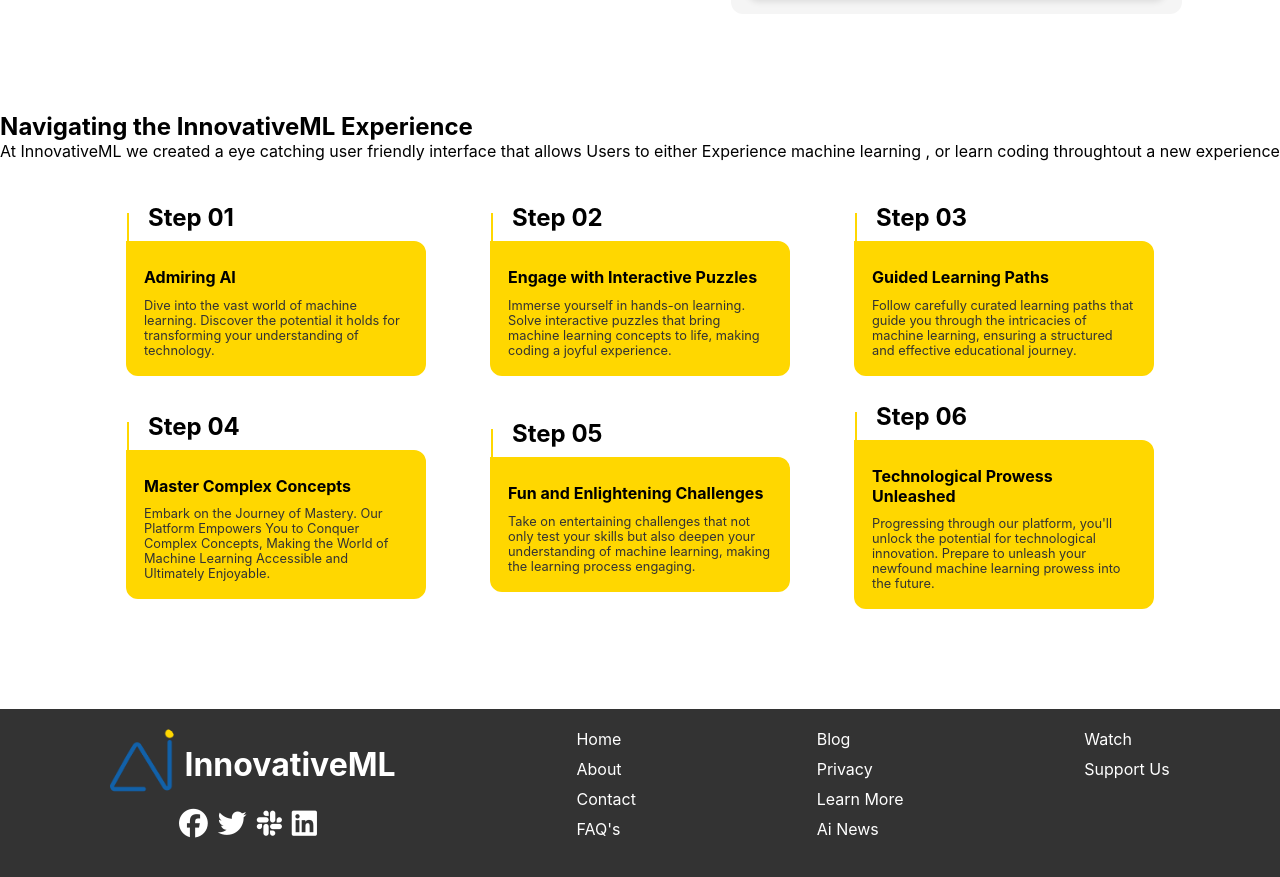
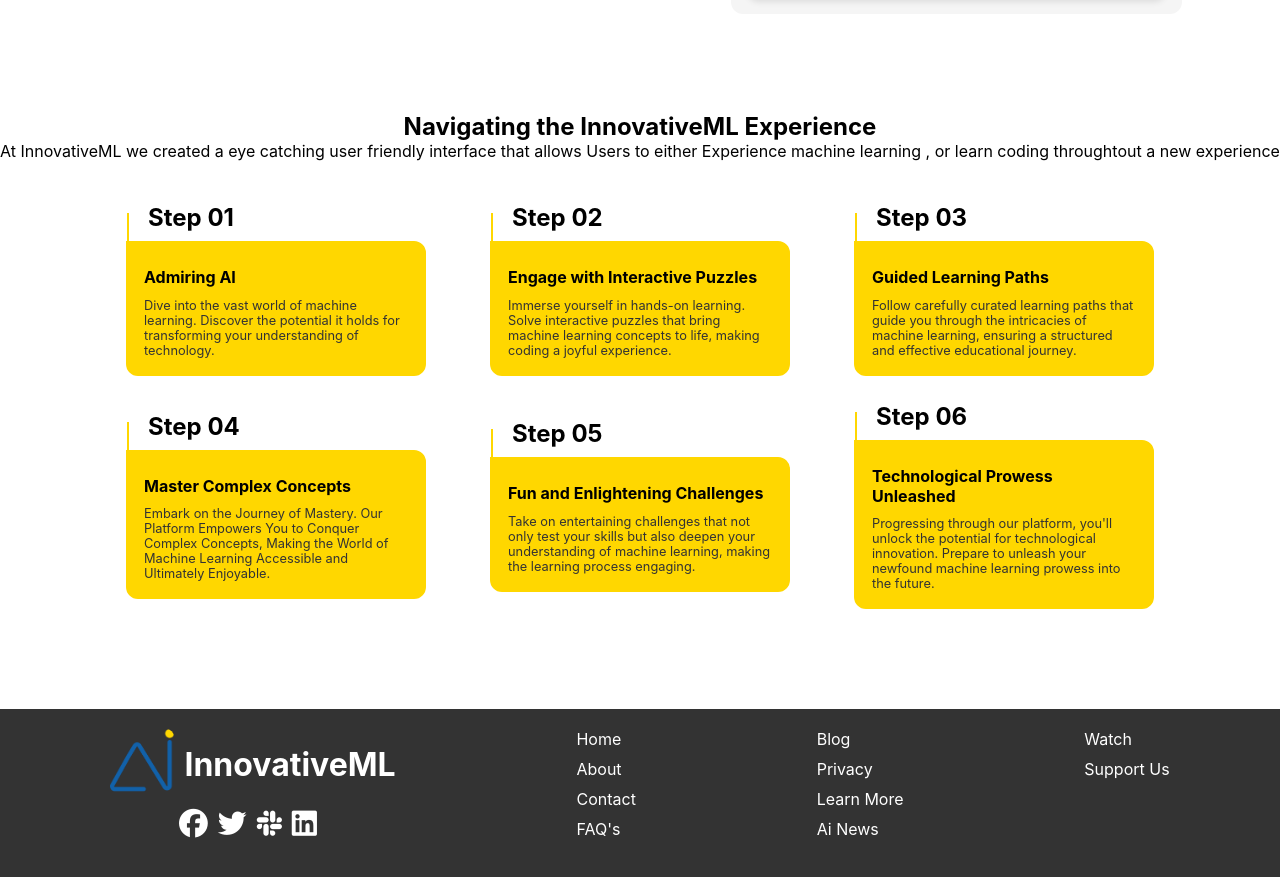
Before and after one commit to AhmadSerhall/innovativeML, a React (Create React App) app in the folder frontend/: page /about in a window 1280 px wide. Shown: the part 1058-1935 px from the top of the page. Built offline with nearby package versions, Linux system fonts and the light colour scheme.

Commit message:
centered the title in the experience component

```diff
--- a/frontend/src/components/Experience/index.jsx
+++ b/frontend/src/components/Experience/index.jsx
@@ -5,7 +5,7 @@ const Experience = () => {
   return (
     <div className='experience-container flex column'>
       <div className='experience-text'>
-        <h2>Navigating the InnovativeML Experience</h2>
+        <h2 className='exp-title'>Navigating the InnovativeML Experience</h2>
         <p>At InnovativeML we created a eye catching user friendly interface that allows Users to either Experience machine learning , or learn coding throughtout a new experience</p>
       </div>
       <div className='experience-card-container flex'>
--- a/frontend/src/components/Experience/style.css
+++ b/frontend/src/components/Experience/style.css
@@ -5,3 +5,6 @@
     margin:5rem 5rem;
     flex-wrap: wrap;
 }
+.exp-title{
+    text-align: center;
+}
```
